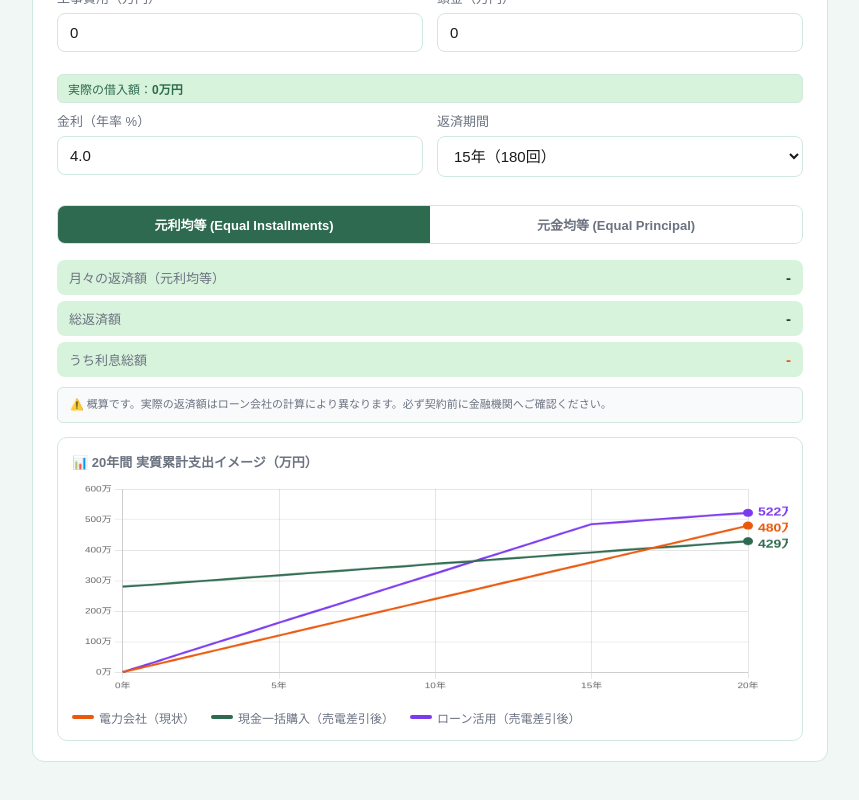
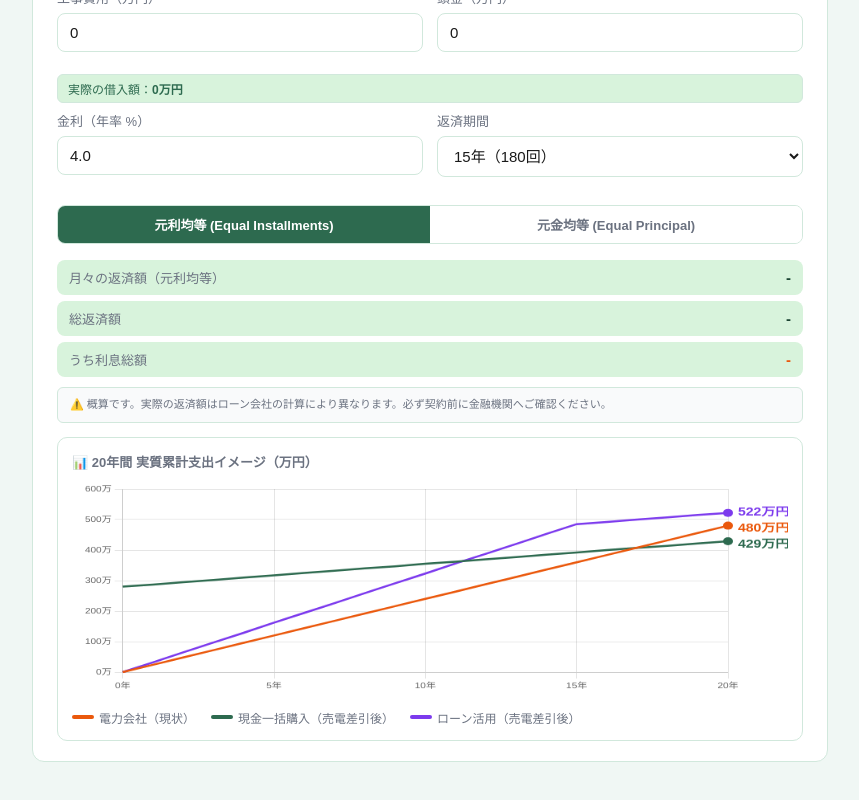
Before and after one commit to azumanakazono-gif/jibunden-tool-test, a plain HTML site: page payment-options.html in a window 1280 px wide. Shown: the part 562-1362 px from the top of the page, without its empty margins (210-1069 px from the left). Drawn offline with nearby package versions, Linux system fonts and the light colour scheme.

Commit message:
Increase chart right padding from 40 to 60 in payment-options (#95)
https://claude.ai/code/session_01XtzJz2hwkmBvtHVwsZb96G

Co-authored-by: Claude <noreply@anthropic.com>

```diff
--- a/payment-options.html
+++ b/payment-options.html
@@ -554,7 +554,7 @@ function renderChart(inputs, monthly, loanCount) {
       layout: {
         padding: {
           top: 10,
-          right: 40,
+          right: 60,
           bottom: 10,
           left: 10
         }
```
